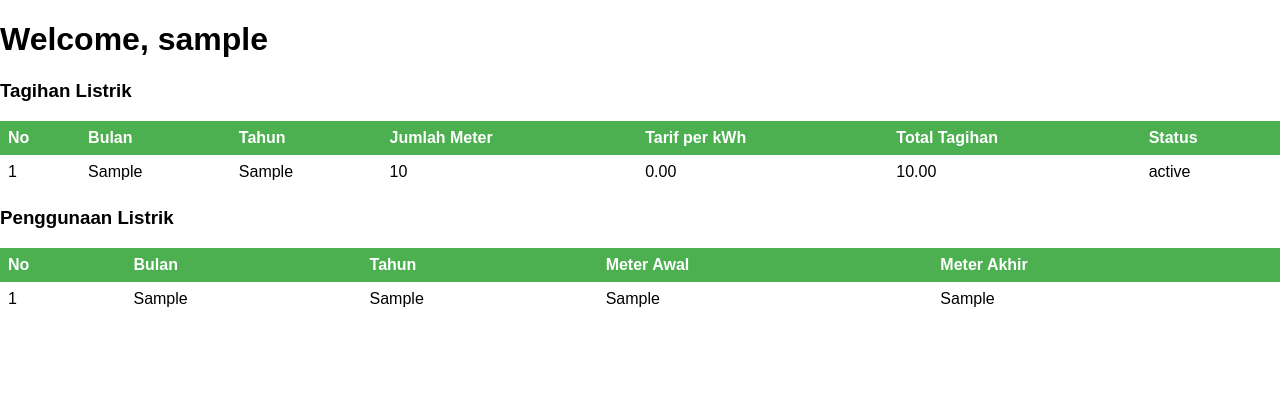
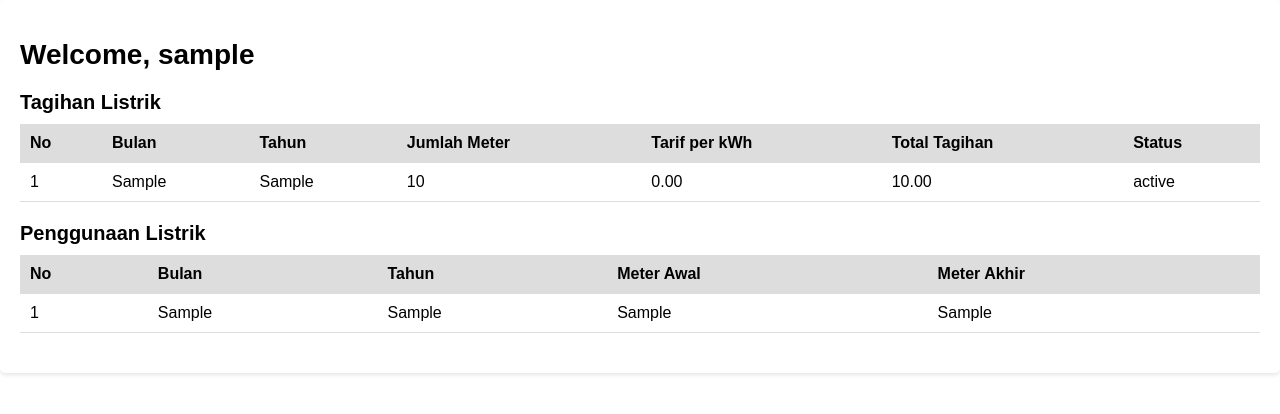
Before and after one commit to Menrva-pixel/listriku_web, a PHP site: page /pages/user.php in a window 1280 px wide. Shown: the top 414 px of the page. Run offline with PHP 8.4, Linux system fonts and the light colour scheme; the visitor is signed in with stand-in values (Sample User, id 1); tables that the repository leaves empty or names only in its code hold one stand-in row (values such as "Sample post"); a stand-in replaces the project's code that opens the database connection.

Commit message:
style update

```diff
--- a/assets/css/style.css
+++ b/assets/css/style.css
@@ -131,18 +131,35 @@
       }
 
     /* halaman untuk user */
+    .user-panel {
+        background-color: #ffffff;
+        border-radius: 5px;
+        padding: 20px;
+        box-shadow: 0 2px 4px rgba(0, 0, 0, 0.1);
+    }
+
+    h1 {
+        font-size: 28px;
+        margin-bottom: 20px;
+    }
+
+    h3 {
+        font-size: 20px;
+        margin-bottom: 10px;
+    }
+
     table {
+        width: 100%;
         border-collapse: collapse;
-        width: 100%;
+        margin-bottom: 20px;
     }
+
     th, td {
+        padding: 10px;
         text-align: left;
-        padding: 8px;
+        border-bottom: 1px solid #dddddd;
     }
-    tr:nth-child(even) {
-        background-color: #f2f2f2;
+
+    th {
+        background-color: #dddddd;
     }
-    th {
-        background-color: #4CAF50;
-        color: white;
-    }
--- a/pages/user.php
+++ b/pages/user.php
@@ -57,6 +57,7 @@ $tagihan_listrik = getTagihanListrik($user['user_id']);
     <link rel="stylesheet" href="../assets/css/style.css">
 </head>
 <body>
+<div class="user-panel">
     <h1>Welcome, <?php echo $user['username']; ?></h1>
     <h3>Tagihan Listrik</h3>
     <!-- Display tagihan listrik data -->
@@ -113,5 +114,6 @@ $tagihan_listrik = getTagihanListrik($user['user_id']);
         <?php endforeach; ?>
         </tbody>
     </table>
+    </div>
 </body>
 </html>
```
